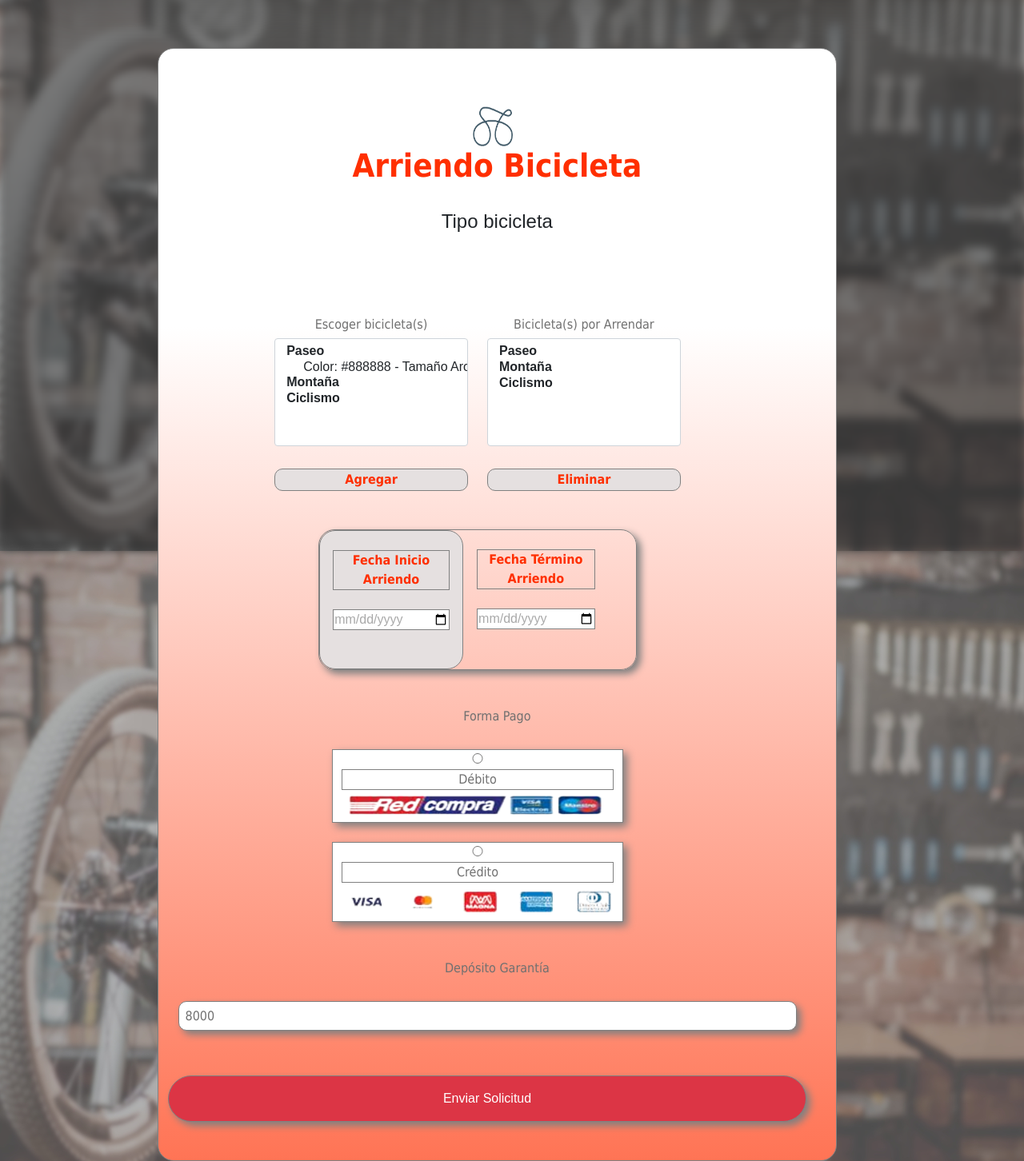
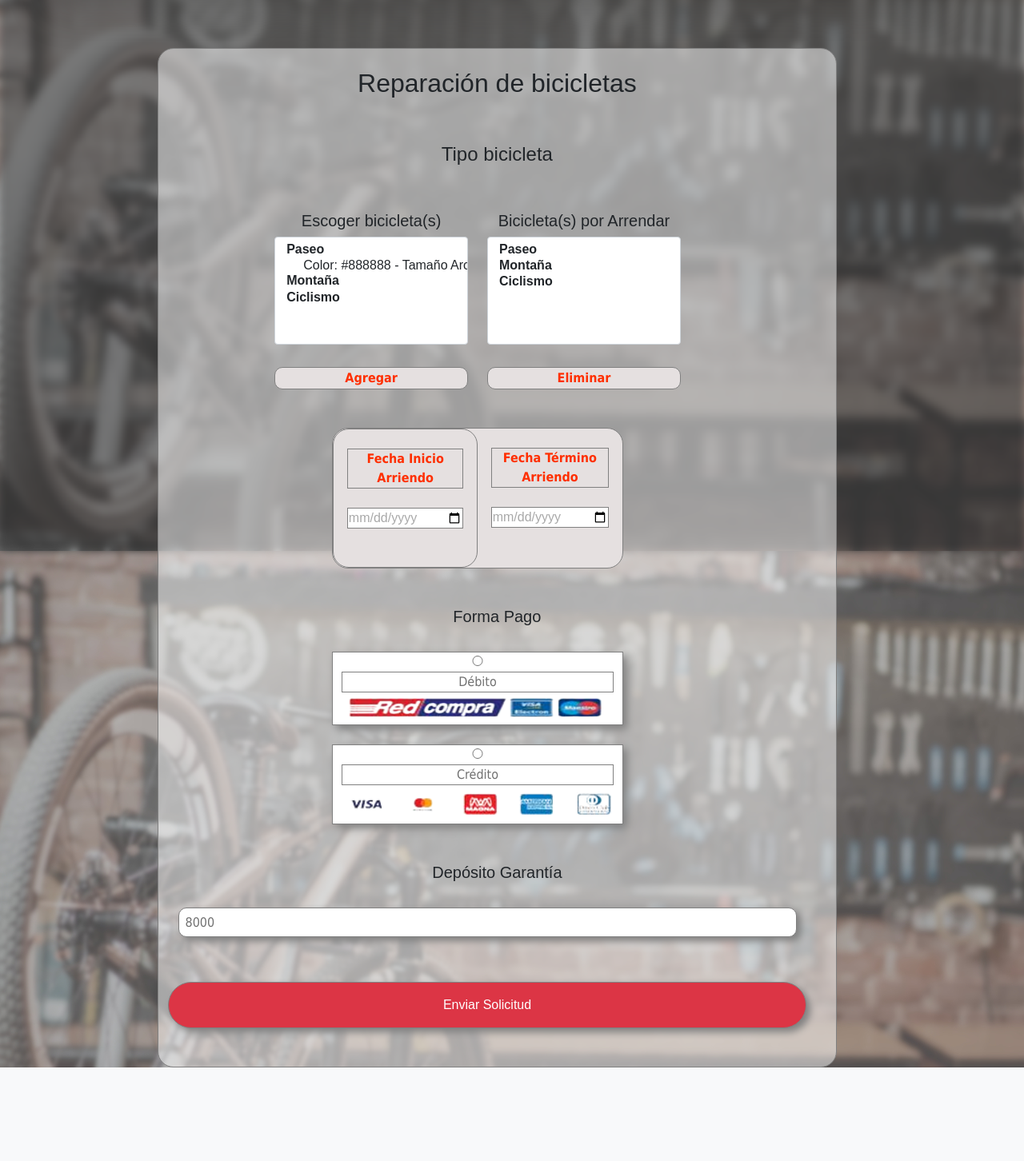
Before and after one commit to ctomrp/homework-django-masterbikes, a Django app: page /formularioarriendo in a window 1280 px wide. Shown: the part 111-1563 px from the top of the page at 80% size. After the commit the page ends 1446 px from the top, so only its background shows below. Run offline with Django 4.2, Linux system fonts and the light colour scheme; a user stored in the database is signed in; tables that the repository leaves empty hold one stand-in row (values such as "Sample post"); lists and menus that the app fills with data are empty.

Commit message:
correccion fondo

```diff
--- a/backend/masterbikes/login/static/css/style.css
+++ b/backend/masterbikes/login/static/css/style.css
@@ -203,11 +203,11 @@
 
 .degradado{
 
-    background:linear-gradient(white 25%, #ff7455);
-    background:-webkit-linear-gradient(white 25%, #ff7455);
-    background:-moz-linear-gradient(white 25%, #ff7455);
-    background:-o-linear-gradient(white 25%, #ff7455);
-    background:-ms-linear-gradient(white 25%, #ff7455);
+    background:linear-gradient(rgba(255, 255, 255, .5) 100%, #ff7455);
+    background:-webkit-linear-gradient(rgba(255, 255, 255, .5) 100%, #ff7455);
+    background:-moz-linear-gradient(rgba(255, 255, 255, .5) 100%, #ff7455);
+    background:-o-linear-gradient(rgba(255, 255, 255, .5) 100%, #ff7455);
+    background:-ms-linear-gradient(rgba(255, 255, 255, .5) 100%, #ff7455);
 
 }
 
--- a/backend/masterbikes/login/templates/formularioArriendo.html
+++ b/backend/masterbikes/login/templates/formularioArriendo.html
@@ -1,5 +1,8 @@
 {% extends 'index.html' %} {% block content %}
 <div class="degradado bordeRedondeado2">
+  <br />
+  <h2 class="text-center">Reparación de bicicletas</h2>
+
   <form action="guardado" method="post">
     {% csrf_token %}
 
@@ -12,28 +15,19 @@
 
       <br />
       <br />
-      <br />
-
-      <div class="text-center">
-        <img src="../static/assets/icon.png" alt="icono" class="icono linea3" />
-        <h1 class="titulo-arriendo linea3">Arriendo Bicicleta</h1>
-      </div>
-
-      <br />
 
       <h4 class="text-center">Tipo bicicleta</h4>
 
       <br />
     </div>
     <br />
-    <br />
-    <br />
+
 
     <div class="row">
       <div class="col-2"></div>
 
       <div class="col-4 text-center">
-        <h4 class="subtitulo-arriendo">Escoger bicicleta(s)</h4>
+        <h5 class="">Escoger bicicleta(s)</h5>
         <!--  -->
         <!--  -->
         <select id="bicicletasID" size="6" class="w-100 linea3 form-select">
@@ -73,7 +67,7 @@
         </button>
       </div>
       <div class="col-4 text-center">
-        <h4 class="subtitulo-arriendo">Bicicleta(s) por Arrendar</h4>
+        <h5 class="">Bicicleta(s) por Arrendar</h5>
 
         <select id="carritoID" size="6" class="linea3 w-100 form-select">
           <optgroup label="Paseo" id="paseoID2"></optgroup>
@@ -109,8 +103,8 @@
 
     <div class="row">
       <div class="col-2"></div>
-      <div class="col-6 bordeRedondeado2 sombra">
-        <div class="row">
+      <div class="col-6">
+        <div class="row fondo2 bordeRedondeado2">
           <div class="col-6 bordeRedondeado2 fondo2">
             <center>
               <br />
@@ -147,7 +141,7 @@
     <br />
     <br />
     <center>
-      <h4 class="subtitulo-arriendo">Forma Pago</h4>
+      <h5 class="">Forma Pago</h5>
     </center>
     <br />
 
@@ -179,7 +173,7 @@
     </div>
     <br />
     <br />
-    <h4 class="subtitulo-arriendo text-center">Depósito Garantía</h4>
+    <h5 class="text-center">Depósito Garantía</h5>
     <br />
     <h4>
       <input
```
